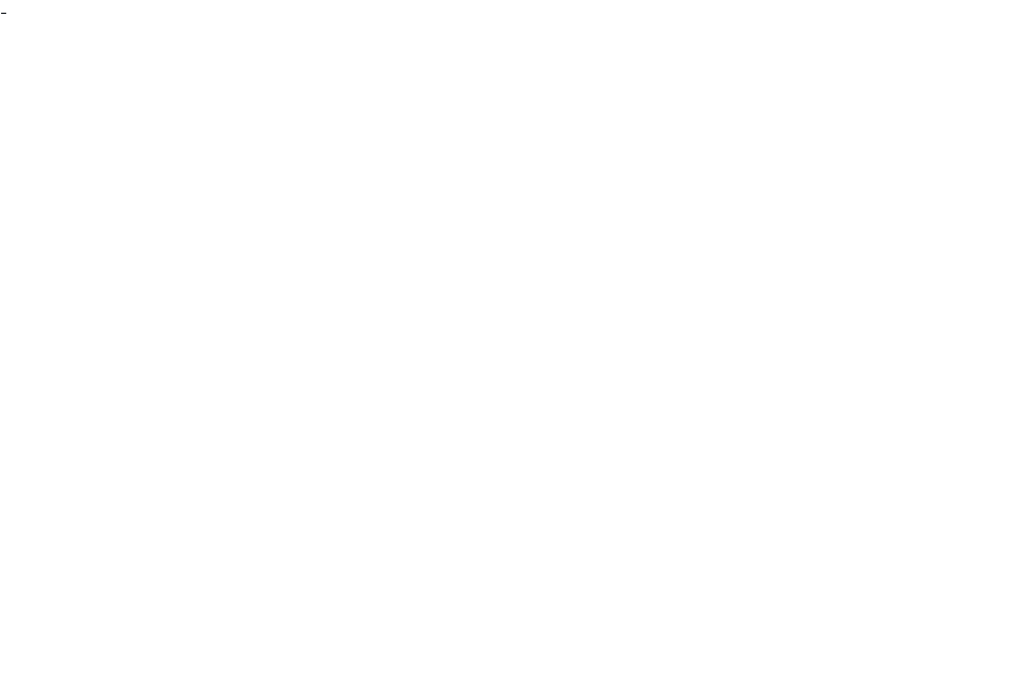
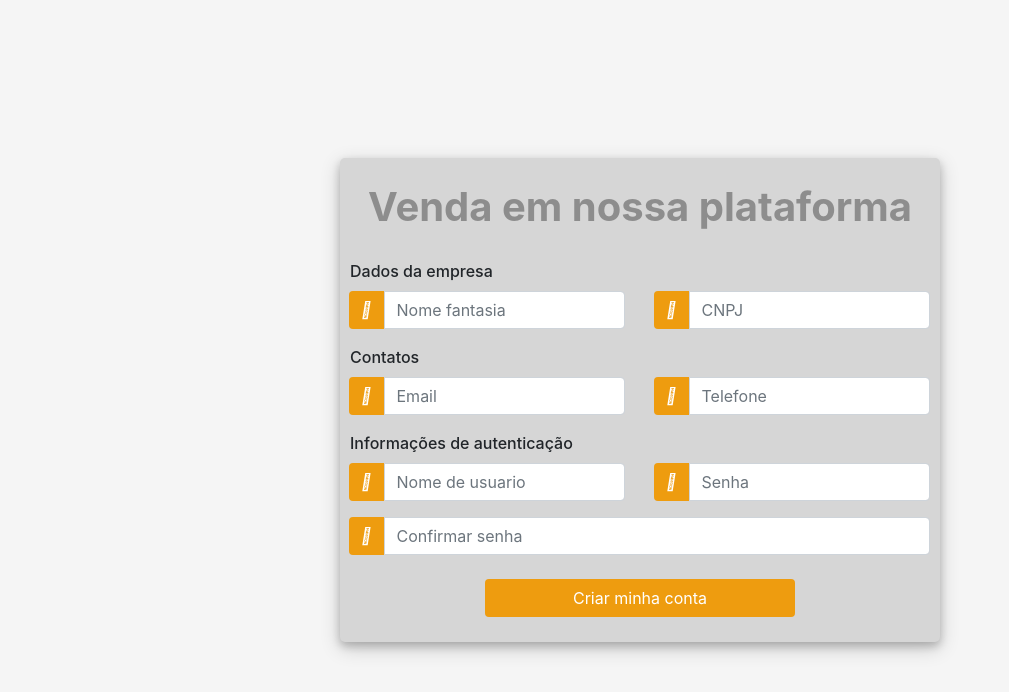
Before and after one commit to get-a-beer/get-a-beer-front-end, an Angular app: page /venda-conosco in a window 1280 px wide. Before the commit this address led to /. Shown: the top 692 px of the page, without its empty margins (0-1009 px from the left). Built offline with nearby package versions, Linux system fonts and the light colour scheme.

Commit message:
feat(nova-cervejaria): Cria página de cadastro de cervejaria

```diff
--- a/src/app/app.component.html
+++ b/src/app/app.component.html
@@ -18,7 +18,7 @@
         </div>-->
         <div class="row">
           <div class="col-xl">
-            <router-outlet></router-outlet>-
+            <router-outlet></router-outlet>
           </div>
         </div>
       </div>
--- a/src/app/app.module.ts
+++ b/src/app/app.module.ts
@@ -17,6 +17,7 @@ import { VendaComponent } from './pages/venda/venda.component';
 import { Error404Component } from './pages/error404/error404.component';
 import { LoginComponent } from './pages/login/login.component';
 import { SignupComponent } from './pages/signup/signup.component';
+import { SignupCervejariaComponent } from './pages/signup-cervejaria/signup-cervejaria.component';
 
 import { ViaCepService } from './providers/viacep.service';
 import { AuthService } from './providers/auth.service';
@@ -31,7 +32,8 @@ import { AuthService } from './providers/auth.service';
     CervejariaComponent,
     VendaComponent,
     Error404Component,
-    CaroseulComponent
+    CaroseulComponent,
+    SignupCervejariaComponent
   ],
   imports: [
     BrowserModule,
--- /dev/null
+++ b/src/app/pages/signup-cervejaria/signup-cervejaria.component.css
@@ -0,0 +1,62 @@
+/* Coded with love by Mutiullah Samim */
+body,
+html {
+    margin: 0;
+    padding: 0;
+    height: 100%;
+    background: #f5f5f5 !important;
+}
+.user_card {
+    width: 600px;
+    margin-top: auto;
+    margin-bottom: auto;
+    background: #d6d6d6;
+    position: relative;
+    display: flex;
+    justify-content: center;
+    flex-direction: column;
+    padding: 25px 10px;
+    box-shadow: 0 4px 8px 0 rgba(0, 0, 0, 0.2), 0 6px 20px 0 rgba(0, 0, 0, 0.19);
+    -webkit-box-shadow: 0 4px 8px 0 rgba(0, 0, 0, 0.2), 0 6px 20px 0 rgba(0, 0, 0, 0.19);
+    -moz-box-shadow: 0 4px 8px 0 rgba(0, 0, 0, 0.2), 0 6px 20px 0 rgba(0, 0, 0, 0.19);
+    border-radius: 5px;
+
+}
+.form_container {
+    margin-top: 20px;
+}
+.login_btn {
+    width: 100%;
+    background: #ee9c0f !important;
+    color: white !important;
+}
+.login_btn:focus {
+    box-shadow: none !important;
+    outline: 0px !important;
+}
+.login_container {
+    padding: 0 2rem;
+}
+.input-group-text {
+    background: #ee9c0f !important;
+    color: white !important;
+    border: 0 !important;
+    border-radius: 0.25rem 0 0 0.25rem !important;
+}
+.input_user,
+.input_pass:focus {
+    box-shadow: none !important;
+    outline: 0px !important;
+}
+.signin-title {
+    color: #8d8d8d;
+    font-weight: bold;
+    text-align: center;
+}
+.next_button {
+    width: 60%;
+    overflow: auto;
+}
+label {
+    font-weight: 500;
+}
--- /dev/null
+++ b/src/app/pages/signup-cervejaria/signup-cervejaria.component.html
@@ -0,0 +1,101 @@
+<!DOCTYPE html>
+<html>
+
+<head>
+  <title>My Awesome Login Page</title>
+  <link rel="stylesheet" href="https://stackpath.bootstrapcdn.com/bootstrap/4.1.3/css/bootstrap.min.css" integrity="sha384-MCw98/SFnGE8fJT3GXwEOngsV7Zt27NXFoaoApmYm81iuXoPkFOJwJ8ERdknLPMO" crossorigin="anonymous">
+  <script src="https://ajax.googleapis.com/ajax/libs/jquery/3.3.1/jquery.min.js"></script>
+  <link rel="stylesheet" href="https://use.fontawesome.com/releases/v5.6.1/css/all.css" integrity="sha384-gfdkjb5BdAXd+lj+gudLWI+BXq4IuLW5IT+brZEZsLFm++aCMlF1V92rMkPaX4PP" crossorigin="anonymous">
+  <link href="https://maxcdn.bootstrapcdn.com/bootstrap/4.1.1/css/bootstrap.min.css" rel="stylesheet" id="bootstrap-css">
+  <script src="https://maxcdn.bootstrapcdn.com/bootstrap/4.1.1/js/bootstrap.min.js"></script>
+  <script src="https://cdnjs.cloudflare.com/ajax/libs/jquery/3.2.1/jquery.min.js"></script>
+</head>
+<!--Coded with love by Mutiullah Samim-->
+<body style="height: 100vh">
+  <div class="container h-100">
+    <div class="d-flex justify-content-center h-100">
+      <div class="user_card">
+        <div class="d-flex justify-content-center">
+          <h1 class="signin-title">Venda em nossa plataforma</h1>
+        </div>
+        <div class="d-flex justify-content-center form_container">
+          <form>
+            <label>Dados da empresa</label>
+            <div class="row">
+              <div class="col">
+                <div class="input-group mb-3">
+                  <div class="input-group-append">
+                    <span class="input-group-text"><i class="far fa-address-card"></i></span>
+                  </div>
+                  <input type="text" name="nomeFantasia" class="form-control input_user" value="" placeholder="Nome fantasia" [(ngModel)]="nomeFantasia" required>
+                </div>
+              </div>
+              <div class="col">
+                <div class="input-group mb-2">
+                  <div class="input-group-append">
+                    <span class="input-group-text"><i class="far fa-building"></i></span>
+                  </div>
+                  <input type="string" name="cnpj" class="form-control input_pass" value="" placeholder="CNPJ" [(ngModel)]="cnpj" required>
+                </div>
+              </div>
+            </div>
+            <label>Contatos</label>
+            <div class="row">
+              <div class="col">
+                <div class="input-group mb-3">
+                  <div class="input-group-append">
+                    <span class="input-group-text"><i class="fas fa-at"></i></span>
+                  </div>
+                  <input type="email" name="email" class="form-control input_user" value="" placeholder="Email" [(ngModel)]="email" required>
+                </div>
+              </div>
+              <div class="col">
+                <div class="input-group mb-3">
+                  <div class="input-group-append">
+                    <span class="input-group-text"><i class="fas fa-phone"></i></span>
+                  </div>
+                  <input type="text" name="phone" class="form-control input_user" value="" placeholder="Telefone" [(ngModel)]="phone" required>
+                </div>
+              </div>
+            </div>
+            <label>Informações de autenticação</label>
+            <div class="row">
+              <div class="col">
+                <div class="input-group mb-3">
+                  <div class="input-group-append">
+                    <span class="input-group-text"><i class="fas fa-user"></i></span>
+                  </div>
+                  <input type="text" name="username" class="form-control input_user" value="" placeholder="Nome de usuario" [(ngModel)]="username" required>
+                </div>
+              </div>
+              <div class="col">
+                <div class="input-group mb-2">
+                  <div class="input-group-append">
+                    <span class="input-group-text"><i class="fas fa-key"></i></span>
+                  </div>
+                  <input type="password" name="senha" class="form-control input_pass" value="" placeholder="Senha" [(ngModel)]="password" required>
+                </div>
+              </div>
+            </div>
+            <div class="row">
+              <div class="col">
+                <div class="input-group mb-2">
+                  <div class="input-group-append">
+                    <span class="input-group-text"><i class="fas fa-key"></i></span>
+                  </div>
+                  <input type="password" name="confSenha" class="form-control input_pass" value="" placeholder="Confirmar senha" [(ngModel)]="confPassword" required>
+                </div>
+              </div>
+            </div>
+          </form>
+        </div>
+        <div class="d-flex justify-content-center mt-3 login_container">
+          <div class="next_button">
+            <button type="button" name="button" class="btn login_btn" (click)="signupBrewery()">Criar minha conta</button>
+          </div>
+        </div>
+      </div>
+    </div>
+  </div>
+</body>
+</html>
--- /dev/null
+++ b/src/app/pages/signup-cervejaria/signup-cervejaria.component.ts
@@ -0,0 +1,27 @@
+import { Component, OnInit } from '@angular/core';
+
+@Component({
+  selector: 'app-signup-cervejaria',
+  templateUrl: './signup-cervejaria.component.html',
+  styleUrls: ['./signup-cervejaria.component.css']
+})
+export class SignupCervejariaComponent implements OnInit {
+
+  protected nomeFantasia: string;
+  protected cnpj: string;
+  protected email: string;
+  protected phone: string;
+  protected username: string;
+  protected password: string;
+  protected confPassword: string;
+
+  constructor() { }
+
+  ngOnInit() {
+  }
+
+  signupBrewery() {
+
+  }
+
+}
```
Also changed, not shown: src/app/app-routing.module.ts (+5 -3 lines), 1 other file (tests, documents, lock files or other folders).
